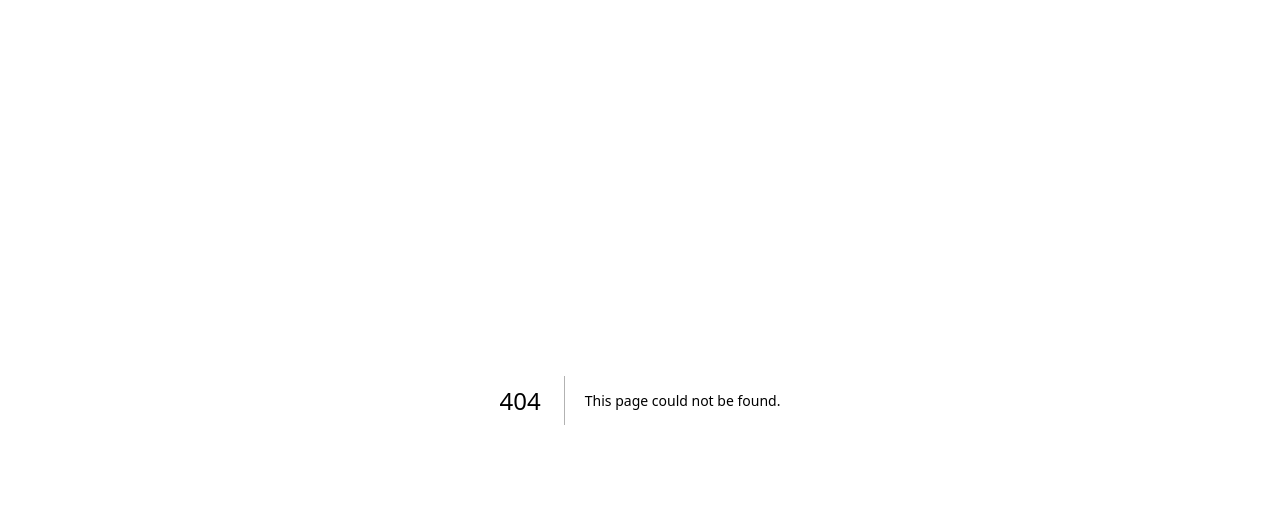
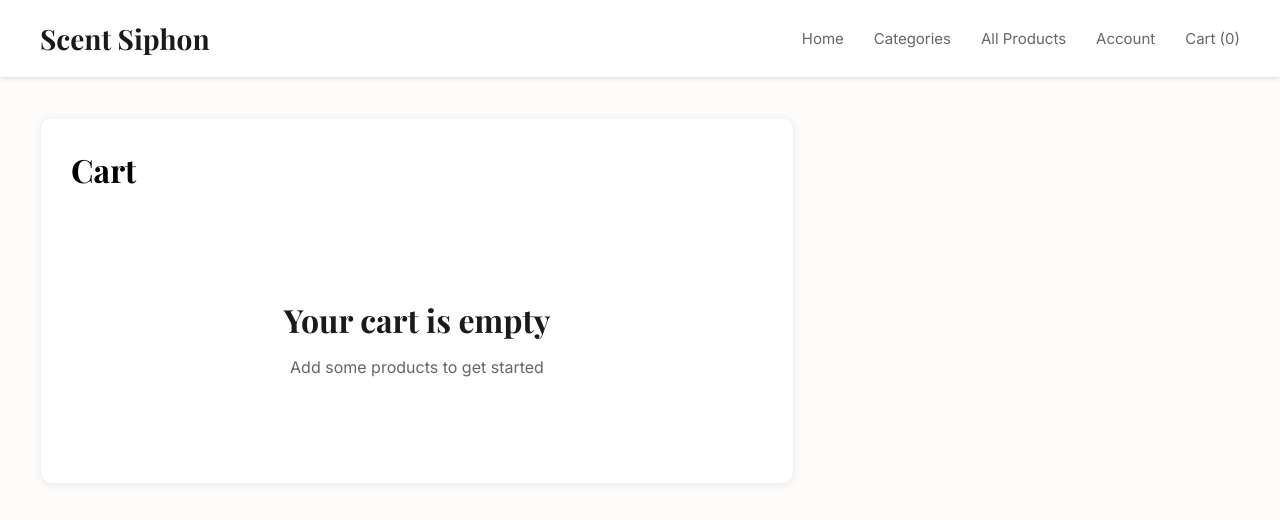
Before and after one commit to wshalabi16/ScentSiphon, a Next.js app: page /cart in a window 1280 px wide. Before the commit this address had no page. Shown: the top 520 px of the page. Built offline with nearby package versions, Linux system fonts and the light colour scheme.

Commit message:
implemented cart page

```diff
--- /dev/null
+++ b/app/api/cart/route.js
@@ -0,0 +1,16 @@
+import { mongooseConnect } from "@/lib/mongoose";
+import { Product } from "@/lib/models";
+import { NextResponse } from "next/server";
+
+export async function POST(req) {
+  await mongooseConnect();
+
+  try {
+    const { ids } = await req.json();
+    const products = await Product.find({ _id: { $in: ids } });
+    return NextResponse.json(products);
+  } catch (error) {
+    console.error('Cart API error:', error);
+    return NextResponse.json({ error: 'Failed to fetch cart products' }, { status: 500 });
+  }
+}
--- /dev/null
+++ b/app/cart/page.js
@@ -0,0 +1,227 @@
+"use client";
+import { useContext, useEffect, useState } from "react";
+import { CartContext } from "@/components/CartContext";
+import Header from "@/components/Header";
+import Center from "@/components/Center";
+import styled from "styled-components";
+import Table from "@/components/Table";
+import axios from "axios";
+
+const ColumnsWrapper = styled.div`
+  display: grid;
+  grid-template-columns: 1.3fr 0.7fr;
+  gap: 40px;
+  margin-top: 40px;
+  margin-bottom: 40px;
+
+  @media (max-width: 768px) {
+    grid-template-columns: 1fr;
+  }
+`;
+
+const Box = styled.div`
+  background-color: white;
+  border-radius: 12px;
+  padding: 30px;
+  box-shadow: 0 2px 8px rgba(0,0,0,0.06);
+  border: 1px solid #f0f0f0;
+`;
+
+const ProductInfoCell = styled.td`
+  padding: 16px 8px;
+  border-bottom: 1px solid #f0f0f0;
+`;
+
+const ProductImageBox = styled.div`
+  width: 80px;
+  height: 80px;
+  padding: 10px;
+  border: 1px solid #f0f0f0;
+  display: flex;
+  align-items: center;
+  justify-content: center;
+  border-radius: 8px;
+  background-color: #fafafa;
+
+  img {
+    max-width: 100%;
+    max-height: 100%;
+    object-fit: contain;
+  }
+`;
+
+const QuantityLabel = styled.span`
+  padding: 0 8px;
+  font-weight: 500;
+  display: inline-block;
+  min-width: 30px;
+  text-align: center;
+`;
+
+const QuantityButton = styled.button`
+  border: 1px solid #e5e5e5;
+  background-color: white;
+  border-radius: 5px;
+  padding: 4px 12px;
+  cursor: pointer;
+  font-size: 14px;
+  color: #666;
+  transition: all 0.2s;
+
+  &:hover {
+    background-color: #f5f5f5;
+    border-color: #d0d0d0;
+  }
+`;
+
+const TotalRow = styled.tr`
+  td {
+    padding: 20px 8px 0;
+    border-bottom: none;
+    font-weight: 600;
+    font-size: 1.1rem;
+  }
+`;
+
+const EmptyCart = styled.div`
+  text-align: center;
+  padding: 60px 20px;
+  color: #666;
+  font-family: var(--font-inter), sans-serif;
+
+  h2 {
+    font-family: var(--font-playfair), serif;
+    font-size: 2rem;
+    margin-bottom: 10px;
+    color: #1a1a1a;
+  }
+`;
+
+export default function CartPage() {
+  const { cartProducts, addProduct, removeProduct } = useContext(CartContext);
+  const [products, setProducts] = useState([]);
+
+  useEffect(() => {
+    if (cartProducts.length > 0) {
+      axios.post('/api/cart', { ids: cartProducts })
+        .then(response => {
+          setProducts(response.data);
+        });
+    } else {
+      setProducts([]);
+    }
+  }, [cartProducts]);
+
+  function moreOfThisProduct(id) {
+    addProduct(id);
+  }
+
+  function lessOfThisProduct(id) {
+    removeProduct(id);
+  }
+
+  let total = 0;
+  for (const productId of cartProducts) {
+    const price = products.find(p => p._id === productId)?.price || 0;
+    total += price;
+  }
+
+  return (
+    <>
+      <Header />
+      <Center>
+        <ColumnsWrapper>
+          <Box>
+            <h2 style={{
+              fontFamily: 'var(--font-playfair), serif',
+              fontSize: '2rem',
+              marginTop: 0,
+              marginBottom: '20px'
+            }}>Cart</h2>
+
+            {!cartProducts?.length && (
+              <EmptyCart>
+                <h2>Your cart is empty</h2>
+                <p>Add some products to get started</p>
+              </EmptyCart>
+            )}
+
+            {products?.length > 0 && (
+              <Table>
+                <thead>
+                  <tr>
+                    <th>Product</th>
+                    <th>Quantity</th>
+                    <th>Price</th>
+                  </tr>
+                </thead>
+                <tbody>
+                  {products.map(product => (
+                    <tr key={product._id}>
+                      <ProductInfoCell>
+                        <ProductImageBox>
+                          <img src={product.images[0]} alt={product.title} />
+                        </ProductImageBox>
+                        {product.title}
+                      </ProductInfoCell>
+                      <td>
+                        <QuantityButton onClick={() => lessOfThisProduct(product._id)}>
+                          -
+                        </QuantityButton>
+                        <QuantityLabel>
+                          {cartProducts.filter(id => id === product._id).length}
+                        </QuantityLabel>
+                        <QuantityButton onClick={() => moreOfThisProduct(product._id)}>
+                          +
+                        </QuantityButton>
+                      </td>
+                      <td>
+                        ${cartProducts.filter(id => id === product._id).length * product.price}
+                      </td>
+                    </tr>
+                  ))}
+                  <TotalRow>
+                    <td></td>
+                    <td></td>
+                    <td>${total}</td>
+                  </TotalRow>
+                </tbody>
+              </Table>
+            )}
+          </Box>
+
+          {!!cartProducts?.length && (
+            <Box>
+              <h2 style={{
+                fontFamily: 'var(--font-playfair), serif',
+                fontSize: '1.5rem',
+                marginTop: 0,
+                marginBottom: '20px'
+              }}>Order Summary</h2>
+              <div style={{
+                fontFamily: 'var(--font-inter), sans-serif',
+                fontSize: '1.2rem',
+                marginBottom: '20px',
+                paddingBottom: '20px',
+                borderBottom: '1px solid #f0f0f0'
+              }}>
+                <div style={{ display: 'flex', justifyContent: 'space-between', marginBottom: '10px' }}>
+                  <span>Subtotal:</span>
+                  <span style={{ fontWeight: '600' }}>${total}</span>
+                </div>
+              </div>
+              <p style={{
+                fontFamily: 'var(--font-inter), sans-serif',
+                fontSize: '0.9rem',
+                color: '#666',
+                marginBottom: '20px'
+              }}>
+                Checkout and payment coming soon with Stripe integration.
+              </p>
+            </Box>
+          )}
+        </ColumnsWrapper>
+      </Center>
+    </>
+  );
+}
--- a/app/layout.js
+++ b/app/layout.js
@@ -1,6 +1,7 @@
-import { Playfair_Display, Inter } from "next/font/google";
 import StyledComponentsRegistry from './registry';
 import GlobalStyles from '@/components/GlobalStyles';
+import { CartContextProvider } from '@/components/CartContext';
+import { Playfair_Display, Inter } from "next/font/google";
 
 const playfair = Playfair_Display({
   variable: "--font-playfair",
@@ -14,8 +15,8 @@ const inter = Inter({
 });
 
 export const metadata = {
-  title: "Scent Siphon - Premium Perfume Decants",
-  description: "Discover luxury fragrances in convenient decant sizes. Niche, designer, and Middle Eastern perfumes.",
+  title: "Scent Siphon",
+  description: "Premium Perfume Decants",
 };
 
 export default function RootLayout({ children }) {
@@ -23,8 +24,10 @@ export default function RootLayout({ children }) {
     <html lang="en">
       <body className={`${playfair.variable} ${inter.variable}`}>
         <StyledComponentsRegistry>
-          <GlobalStyles />
-          {children}
+          <CartContextProvider>
+            <GlobalStyles />
+            {children}
+          </CartContextProvider>
         </StyledComponentsRegistry>
       </body>
     </html>
--- /dev/null
+++ b/components/CartContext.js
@@ -0,0 +1,51 @@
+"use client";
+import { createContext, useState, useEffect } from "react";
+
+export const CartContext = createContext({});
+
+export function CartContextProvider({ children }) {
+  const ls = typeof window !== "undefined" ? window.localStorage : null;
+  const [cartProducts, setCartProducts] = useState([]);
+
+  useEffect(() => {
+    if (cartProducts?.length > 0) {
+      ls?.setItem('cart', JSON.stringify(cartProducts));
+    }
+  }, [cartProducts, ls]);
+
+  useEffect(() => {
+    if (ls && ls.getItem('cart')) {
+      setCartProducts(JSON.parse(ls.getItem('cart')));
+    }
+  }, [ls]);
+
+  function addProduct(productId) {
+    setCartProducts(prev => [...prev, productId]);
+  }
+
+  function removeProduct(productId) {
+    setCartProducts(prev => {
+      const pos = prev.indexOf(productId);
+      if (pos !== -1) {
+        return prev.filter((value, index) => index !== pos);
+      }
+      return prev;
+    });
+  }
+
+  function clearCart() {
+    setCartProducts([]);
+  }
+
+  return (
+    <CartContext.Provider value={{
+      cartProducts,
+      setCartProducts,
+      addProduct,
+      removeProduct,
+      clearCart
+    }}>
+      {children}
+    </CartContext.Provider>
+  );
+}
--- a/components/Header.js
+++ b/components/Header.js
@@ -2,6 +2,8 @@
 import styled from 'styled-components';
 import Link from "next/link";
 import Center from "@/components/Center";
+import { useContext } from "react";
+import { CartContext } from "@/components/CartContext";
 
 const StyledHeader = styled.header`
   background-color: white;
@@ -42,6 +44,8 @@ const Nav = styled.nav`
 `;
 
 export default function Header() {
+  const { cartProducts } = useContext(CartContext);
+
   return (
     <StyledHeader>
       <Center>
@@ -52,7 +56,7 @@ export default function Header() {
             <Link href="/categories">Categories</Link>
             <Link href="/products">All Products</Link>
             <Link href="/account">Account</Link>
-            <Link href="/cart">Cart (0)</Link>
+            <Link href="/cart">Cart ({cartProducts.length})</Link>
           </Nav>
         </Wrapper>
       </Center>
--- /dev/null
+++ b/components/Table.js
@@ -0,0 +1,36 @@
+"use client";
+import styled from "styled-components";
+
+const StyledTable = styled.table`
+  width: 100%;
+  font-family: var(--font-inter), sans-serif;
+
+  th {
+    text-align: left;
+    text-transform: uppercase;
+    color: #666;
+    font-weight: 600;
+    font-size: 0.85rem;
+    padding: 12px 8px;
+    border-bottom: 2px solid #e5e5e5;
+    letter-spacing: 0.5px;
+  }
+
+  td {
+    padding: 16px 8px;
+    border-bottom: 1px solid #f0f0f0;
+    vertical-align: middle;
+  }
+
+  tbody tr {
+    transition: background-color 0.2s;
+
+    &:hover {
+      background-color: #fafafa;
+    }
+  }
+`;
+
+export default function Table(props) {
+  return <StyledTable {...props} />;
+}
--- a/package.json
+++ b/package.json
@@ -9,8 +9,9 @@
     "lint": "eslint"
   },
   "dependencies": {
+    "axios": "^1.13.2",
     "mongoose": "^9.0.0",
-    "next": "16.0.3",
+    "next": "^16.0.10",
     "next-auth": "^4.24.13",
     "react": "19.2.0",
     "react-dom": "19.2.0",
```
Also changed, not shown: 1 other file (tests, documents, lock files or other folders).
